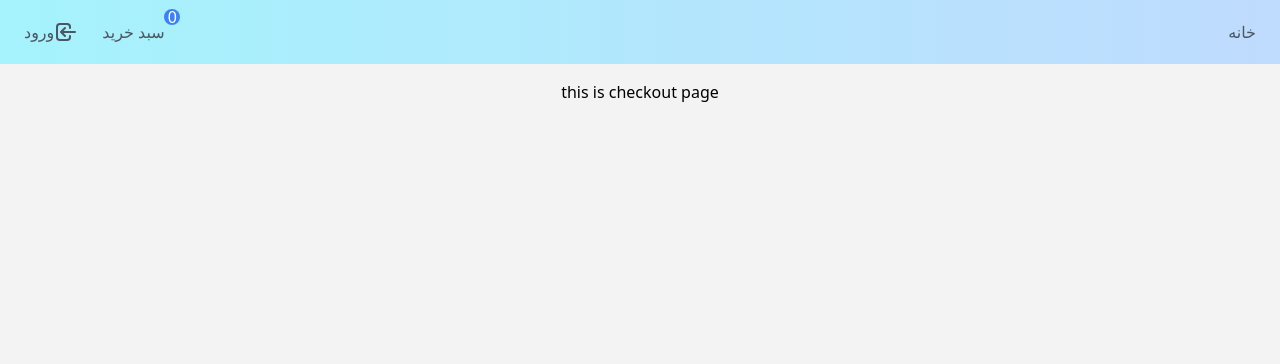
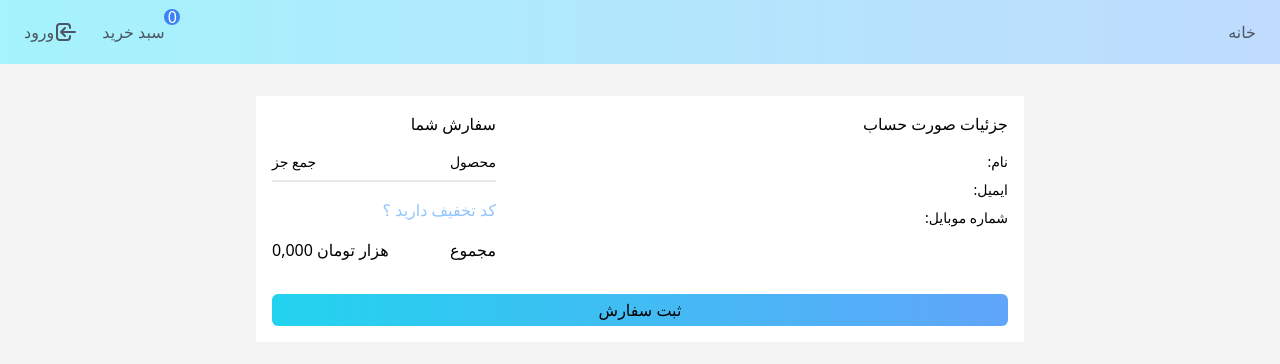
Before and after one commit to ZahraNejati79/ShoppingCart, a React (Create React App) app: page /checkout in a window 1280 px wide. Shown: the top 364 px of the page. Built offline with nearby package versions, Linux system fonts and the light colour scheme.

Commit message:
Checkout component

```diff
--- /dev/null
+++ b/src/Components/Checkout.jsx
@@ -0,0 +1,57 @@
+import { useAuth } from "../Context/AuthProvider";
+import { useCart } from "../Context/CartProvider";
+
+const Checkout = () => {
+  const auth = useAuth();
+  const { cart, total } = useCart();
+  return (
+    <div
+      dir="rtl"
+      className="flex flex-col items-center justify-center w-full m-4   "
+    >
+      <div className="flex flex-col justify-center items-center w-full max-w-sm md:max-w-3xl md:grid md:grid-cols-3">
+        <div className="bg-white w-full h-full p-4 col-span-2 ">
+          <h2 className="mb-4">جزئیات صورت حساب</h2>
+          <div className="text-sm flex flex-col justify-centert items-start gap-y-2">
+            <p>نام: {auth.name}</p>
+            <p>ایمیل: {auth.email}</p>
+            <p>شماره موبایل: {auth.phoneNumber}</p>
+          </div>
+        </div>
+        <div className=" w-full p-4 bg-white col-span-1">
+          <h2 className="mb-4">سفارش شما</h2>
+          <div className="mb-4">
+            <h3 className="flex items-center justify-between mb-2 border-b-2 border-gray-200 pb-2 text-sm">
+              <p>محصول</p>
+              <p>جمع جز</p>
+            </h3>
+            {cart.map((cart) => {
+              return (
+                <div className="flex items-center justify-between text-sm text-gray-600">
+                  <p>{cart.name}</p>
+                  <p>{cart.offPrice},000</p>
+                </div>
+              );
+            })}
+          </div>
+          <div className="pb-4">
+            <p className="text-blue-300 hover:text-blue-400 hover:font-bold cursor-pointer">
+              کد تخفیف دارید ؟
+            </p>
+          </div>
+          <div className="flex justify-between items-center">
+            <p>مجموع</p>
+            <p>هزار تومان {total},000</p>
+          </div>
+        </div>
+      </div>
+      <div className="bg-white w-full max-w-sm md:max-w-3xl p-4">
+        <button className="w-full bg-gradient-to-r from-cyan-400 to-blue-400 py-1 rounded-md  ">
+          ثبت سفارش
+        </button>
+      </div>
+    </div>
+  );
+};
+
+export default Checkout;
--- a/src/Components/SingupForm.jsx
+++ b/src/Components/SingupForm.jsx
@@ -143,7 +143,7 @@ const SingupForm = ({ history }) => {
       </form>
       <div className="border-t-2  flex justify-end items-center border-gray-200 mt-4 pt-4">
         <Link
-          to={`/singup?redirect=${redirect}`}
+          to={`/login?redirect=${redirect}`}
           className=" text-blue-500 outline-none"
         >
           قبلا ثبت نام کرده اید ؟
--- a/src/Pages/CartPage.jsx
+++ b/src/Pages/CartPage.jsx
@@ -121,7 +121,7 @@ const SummaryCart = ({ cart, total }) => {
           <div>:پمبلغ پرداختی</div>
         </div>
         <div className="flex justify-center items-center w-full">
-          <Link to="/singup?redirect=checkout">
+          <Link className="w-full" to="/singup?redirect=checkout">
             <button className="bg-gradient-to-r from-cyan-400 to-blue-400 text-white flex justify-center items-center w-full mt-4 rounded-lg py-1">
               پرداخت سفارش
             </button>
--- a/src/Pages/CheckoputPage.jsx
+++ b/src/Pages/CheckoputPage.jsx
@@ -1,9 +1,10 @@
+import Checkout from "../Components/Checkout";
 import Layout from "../Layout/Layout";
 
 const CheckoutPage = () => {
   return (
     <Layout>
-      <h1>this is checkout page</h1>
+      <Checkout />
     </Layout>
   );
 };
```
